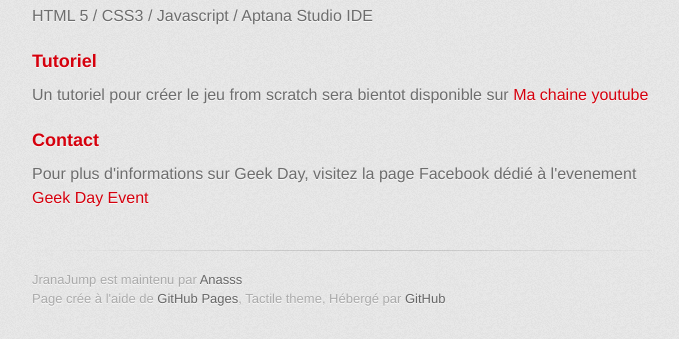
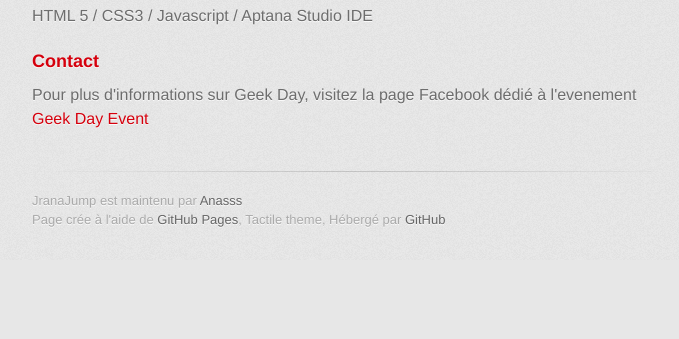
Before and after one commit to Anasss/jranajump, a plain HTML site: page index.html in a window 1280 px wide. Shown: the part 1845-2184 px from the top of the page, without its empty margins (298-977 px from the left). After the commit the page ends 2105 px from the top, so only its background shows below. Drawn offline with Linux system fonts and the light colour scheme; a web font is replaced by a local one.

Commit message:
Update index.html

```diff
--- a/index.html
+++ b/index.html
@@ -66,11 +66,6 @@
 <p>HTML 5 / CSS3 / Javascript / Aptana Studio IDE</p>
 
 <h3>
-<a id="tutoriel" class="anchor" href="#tutoriel" aria-hidden="true"><span class="octicon octicon-link"></span></a>Tutoriel</h3>
-
-<p>Un tutoriel pour créer le jeu from scratch sera bientot disponible sur <a href="https://www.youtube.com/user/Blackcopyrh" target="_blank">Ma chaine youtube</a></p>
-
-<h3>
 <a id="contact" class="anchor" href="#contact" aria-hidden="true"><span class="octicon octicon-link"></span></a>Contact</h3>
 
 <p>Pour plus d'informations sur Geek Day, visitez la page Facebook dédié à l'evenement <a href="https://www.facebook.com/geekdayevent" target="_blank">Geek Day Event</a></p>
```
